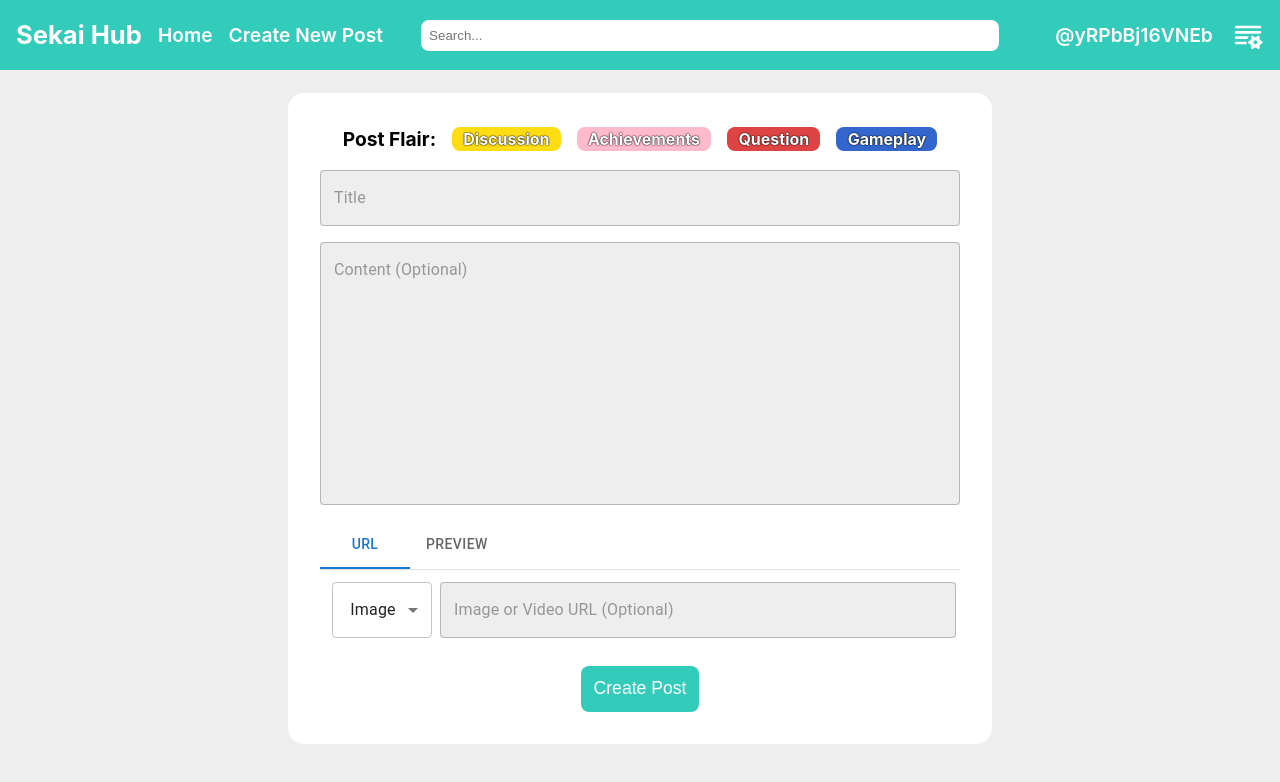
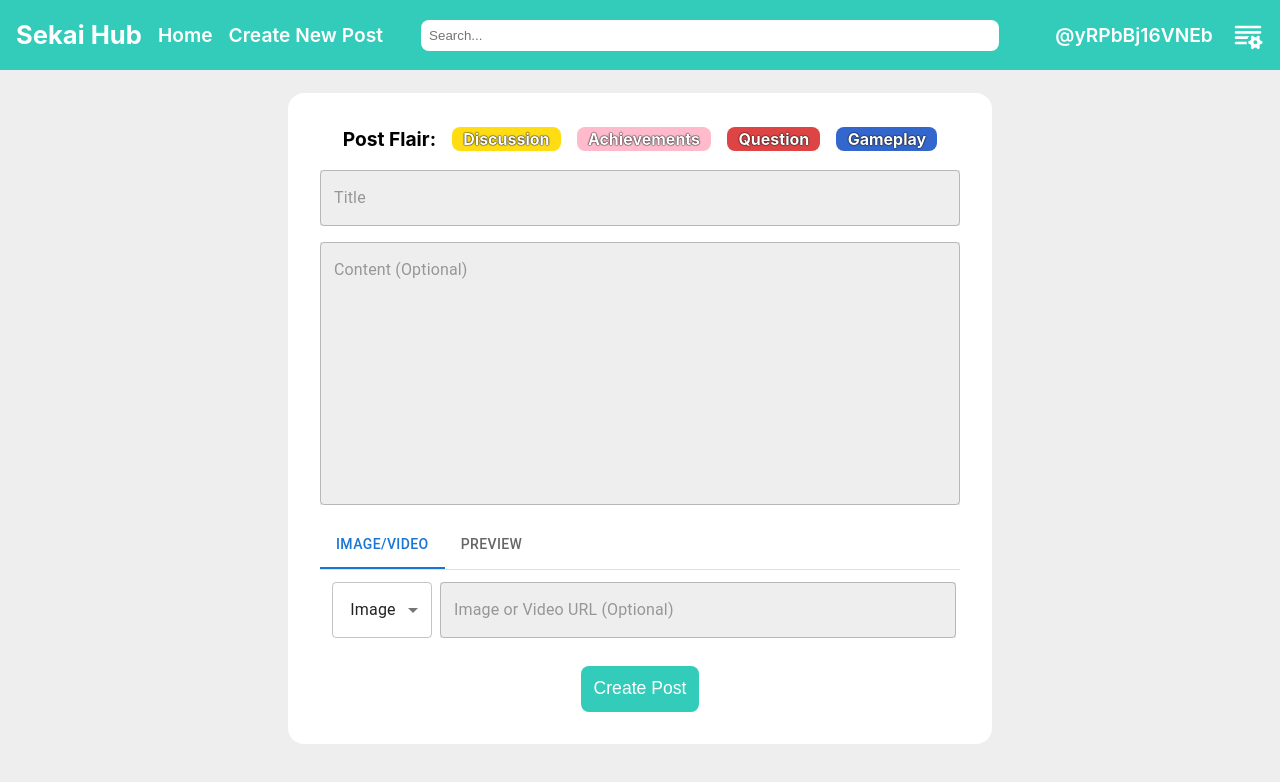
Before and after one commit to v74c63t/sekai-hub, a React (Vite) app: page /create in a window 1280 px wide. Shown: the top 782 px of the page. Built offline with nearby package versions, Linux system fonts and the light colour scheme; no server answers.

Commit message:
Renamed tab label

```diff
--- a/src/pages/CreatePost/CreatePost.jsx
+++ b/src/pages/CreatePost/CreatePost.jsx
@@ -147,7 +147,7 @@ const CreatePost = () => {
           <TabContext value={tabVal}>
             <Box sx={{ borderBottom: 1, borderColor: 'divider' }}>
               <TabList onChange={handleChange}>
-                <Tab label="URL" value="1" />
+                <Tab label="Image/Video" value="1" />
                 <Tab label="Preview" value="2" />
               </TabList>
             </Box>
```
